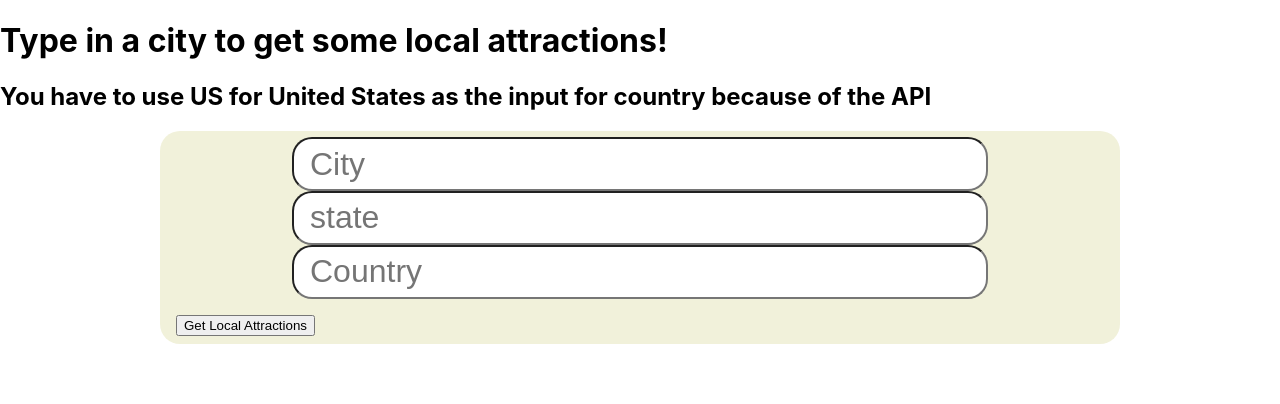
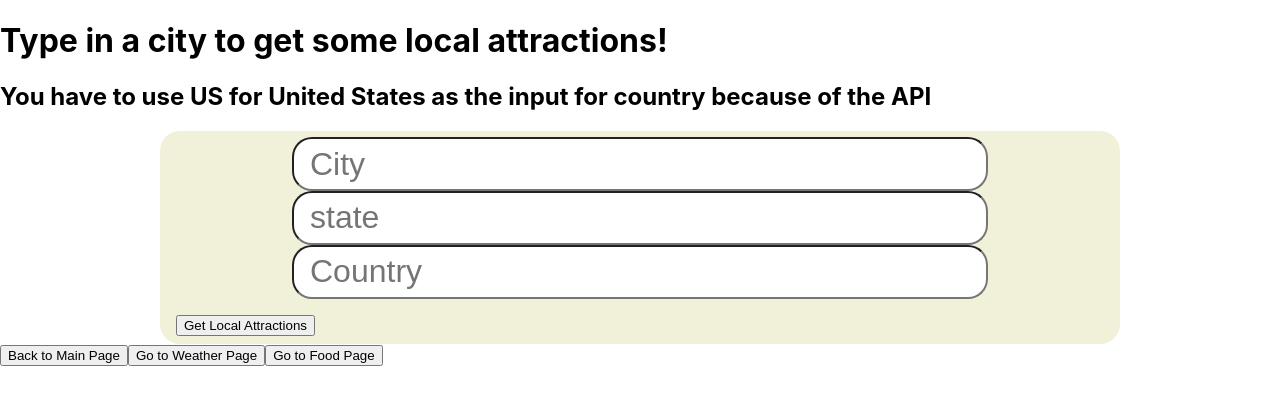
Before and after one commit to ajiles91/trips-untold, a React (Create React App) app: page /attractions in a window 1280 px wide. Shown: the top 404 px of the page. Built offline with nearby package versions, Linux system fonts and the light colour scheme.

Commit message:
added buttons to food, attractions and weather sections

```diff
--- a/src/components/Attractions/AttractionsForm.js
+++ b/src/components/Attractions/AttractionsForm.js
@@ -1,5 +1,6 @@
 import React from "react";
 import './AttractionsForm.css'
+import { Link } from 'react-router-dom';
 
 const AttractionsForm = props => (
   <div>
@@ -30,6 +31,17 @@ const AttractionsForm = props => (
 
       <button>Get Local Attractions</button>
     </form>
+    <Link to ='/'>
+      <button>Back to Main Page</button>
+    </Link>
+
+    <Link to ='/weather'>
+      <button>Go to Weather Page</button>
+    </Link>
+
+    <Link to ='/food'>
+      <button>Go to Food Page</button>
+    </Link>
   </div>
 );
 
--- a/src/components/Food/FoodForm.js
+++ b/src/components/Food/FoodForm.js
@@ -36,11 +36,11 @@ const FoodForm = props => (
     </Link>
 
     <Link to ='/weather'>
-      <button>Go to Food Page</button>
+      <button>Go to Weather Page</button>
     </Link>
 
     <Link to ='/attractions'>
-      <button>Go to Food Page</button>
+      <button>Go to Attractions Page</button>
     </Link>
   </div>
 );
--- a/src/components/Weather/WeatherForm.js
+++ b/src/components/Weather/WeatherForm.js
@@ -31,7 +31,7 @@ const WeatherForm = props => (
     </Link>
 
     <Link to ='/attractions'>
-      <button>Go to Food Page</button>
+      <button>Go to Attractions Page</button>
     </Link>
   </div>
 );
```
